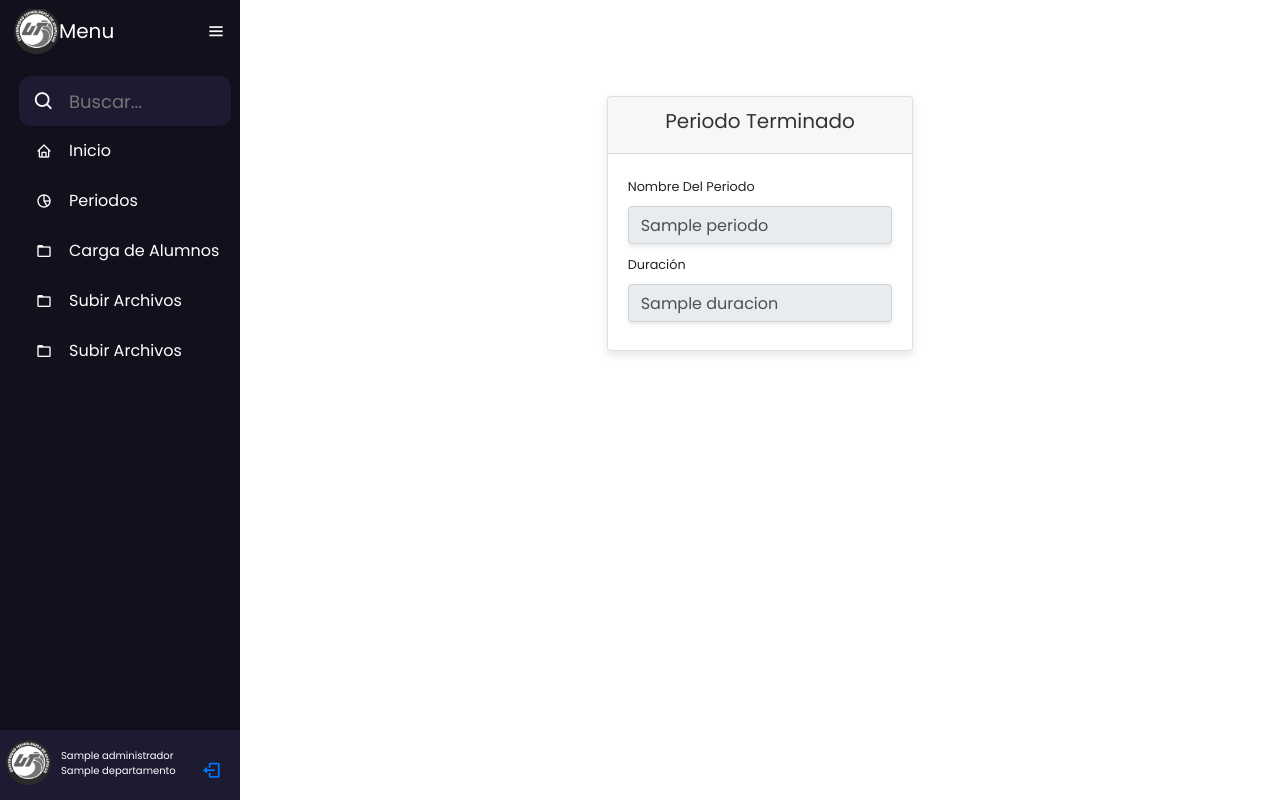
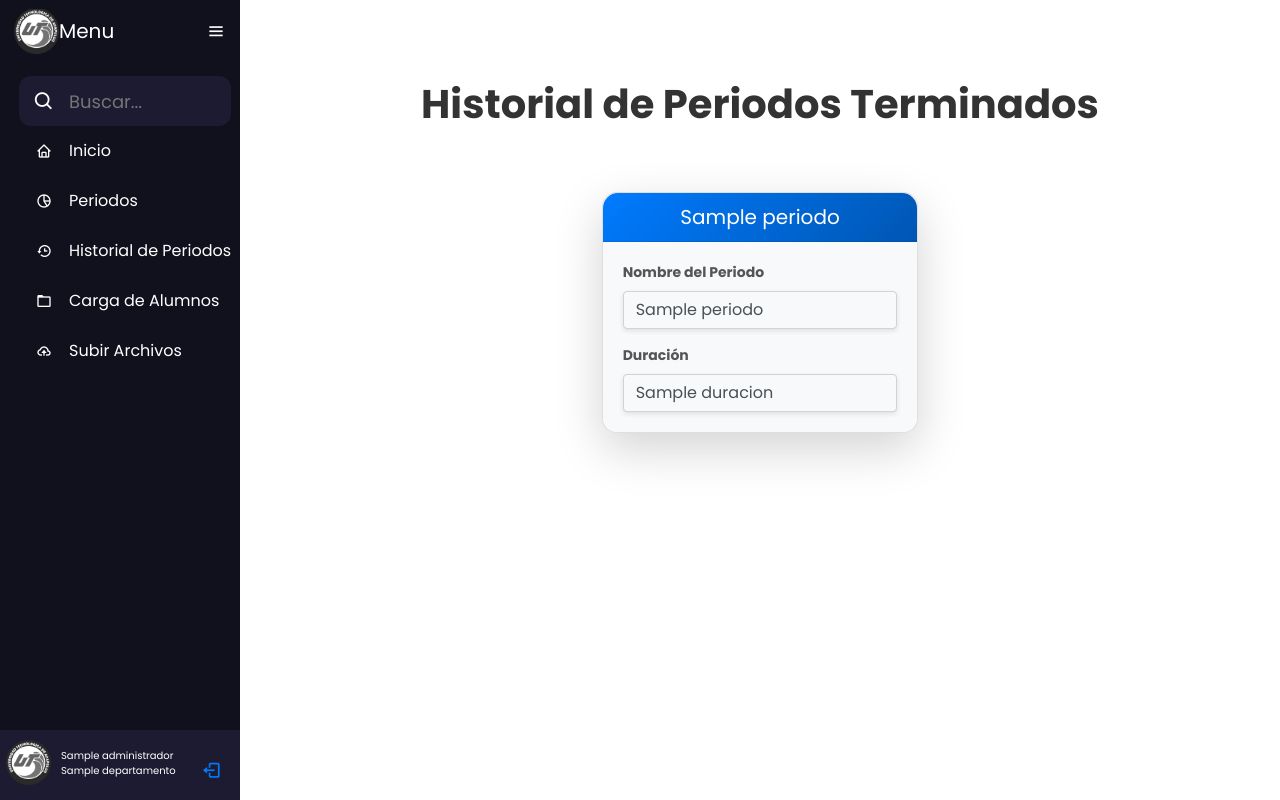
Before and after one commit to diazhdez/estadias-alumnos, a Flask app: template app/templates/Vinculacion/historialPeriodos.html in a window 1280 px wide. Run offline with Flask 3, Linux system fonts and the light colour scheme; the template is opened without the code that fills it: most values are stand-ins (such as "Sample title", 1, 10 or a date in 2020); one stand-in notice (Sample message) is shown; some libraries are stand-ins or nearby versions.

Commit message:
HybridXHeart

```diff
--- a/app/static/css/alumnos.css
+++ b/app/static/css/alumnos.css
@@ -233,6 +233,11 @@ body {
     font-size: 15px;
     padding: 15px;
     border-bottom: 1px solid #dee2e6;
+}
+
+.alumnos-table-list tbody tr {
+    cursor: pointer;
+    transition: background-color 0.3s ease;
 }
 
 .alumnos-container .alumnos-table-list tbody tr:hover {
--- a/app/templates/Vinculacion/alumnos.html
+++ b/app/templates/Vinculacion/alumnos.html
@@ -71,6 +71,12 @@
 
         <button type="button" class="btn" data-bs-toggle="modal" data-bs-target="#exampleModal">Agregar Alumno</button>
     </div>
+
+        <!-- Texto explicativo -->
+        <p class="text-muted text-center mb-3">
+            Haz <strong>doble clic</strong> en una fila para desglosar el sidebar con las actividades del alumno.
+        </p>
+
     <div class="table-container-list">
         <table class="alumnos-table-list">
             <thead>
--- a/app/templates/Vinculacion/historialPeriodos.html
+++ b/app/templates/Vinculacion/historialPeriodos.html
@@ -1,7 +1,7 @@
 <!-- templates/iniciar_periodo.html -->
 {% extends "base.html" %}
 
-{% block title %}Iniciar Periodo{% endblock %}
+{% block title %}Historial de Periodos{% endblock %}
 
 {% block styles %}
 <!-- Incluir estilos específicos para esta página -->
@@ -16,35 +16,32 @@
 {% endblock %}
 
 {% block content %}
-<div class="container mt-4 d-flex flex-column align-items-center">
-    {% with messages = get_flashed_messages(with_categories=true) %}
-    {% if messages %}
-    {% for category, message in messages %}
-    <div style="width: 25%; position: fixed; top: 20%; right: 10%; z-index: 1050;"
-        class="alert alert-{{ category }} alert-dismissible fade show flash-message" role="alert">
-        {{ message }}
-    </div>
-    {% endfor %}
-    {% endif %}
-    {% endwith %}
+<div class="container mt-5">
+    <!-- Título principal -->
+    <h1 class="text-center mb-5" style="font-weight: 700; color: #333;">Historial de Periodos Terminados</h1>
 
-    <!-- Contenedor de tarjetas de periodos -->
-    <div class="row mt-4 w-100 d-flex justify-content-center">
-        {% for Periodos in Periodos %}
-        <div class="col-md-4 mb-4">
-            <div class="card h-100">
-                <div class="card-header text-center">
-                    <h5>Periodo Terminado</h5>
-                </div>
-                <div class="card-body">
-                    <label><small>Nombre Del Periodo</small></label>
-                    <input type="text" class="form-control mb-2" value="{{ Periodos.NombrePeriodo }}" readonly>
-                    <label><small>Duración</small></label>
-                    <input type="text" class="form-control mb-2" value="{{ Periodos.Duracion }}" readonly>
+    <!-- Contenedor de tarjetas -->
+    <div class="row d-flex justify-content-center">
+        {% if Periodos %}
+            {% for Periodo in Periodos %}
+            <div class="col-md-4 mb-4">
+                <div class="card h-100 shadow-lg" style="border-radius: 15px; transition: transform 0.3s ease-in-out;">
+                    <div class="card-header text-center text-white"
+                        style="border-top-left-radius: 15px; border-top-right-radius: 15px; background: linear-gradient(135deg, #007bff, #0056b3);">
+                        <h5 class="mb-0">{{ Periodo.NombrePeriodo }}</h5>
+                    </div>
+                    <div class="card-body" style="background-color: #f8f9fa; border-bottom-left-radius: 15px; border-bottom-right-radius: 15px;">
+                        <p class="mb-2" style="font-size: 14px; font-weight: bold; color: #555;">Nombre del Periodo</p>
+                        <div class="form-control mb-3 bg-light" readonly>{{ Periodo.NombrePeriodo }}</div>
+                        <p class="mb-2" style="font-size: 14px; font-weight: bold; color: #555;">Duración</p>
+                        <div class="form-control bg-light" readonly>{{ Periodo.Duracion }}</div>
+                    </div>
                 </div>
             </div>
-        </div>
-        {% endfor %}
+            {% endfor %}
+        {% else %}
+            <p class="text-muted">No hay periodos terminados registrados.</p>
+        {% endif %}
     </div>
 </div>
 {% endblock %}
--- a/app/templates/base.html
+++ b/app/templates/base.html
@@ -37,15 +37,15 @@
                 <span class="tooltip">Periodos</span>
             </li>
             <li>
+                <a href="{{ url_for('Vinculacion.historialPeriodos') }}"><i class='bx bx-history'></i><span class="links_name">Historial de Periodos</span></a>
+                <span class="tooltip">Historial de Periodos</span>
+            </li>
+            <li>
                 <a href="{{ url_for('Vinculacion.carga') }}"><i class='bx bx-folder'></i><span class="links_name">Carga de Alumnos</span></a>
                 <span class="tooltip">Carga</span>
             </li>
             <li>
-                <a href="{{ url_for('Vinculacion.archivos_vinculacion') }}"><i class='bx bx-folder'></i><span class="links_name">Subir Archivos</span></a>
-                <span class="tooltip">Archivos</span>
-            </li>
-            <li>
-                <a href="{{ url_for('Vinculacion.configuracion_vinculacion') }}"><i class='bx bx-folder'></i><span class="links_name">Subir Archivos</span></a>
+                <a href="{{ url_for('Vinculacion.archivos_vinculacion') }}"><i class='bx bx-cloud-upload'></i><span class="links_name">Subir Archivos</span></a>
                 <span class="tooltip">Archivos</span>
             </li>
         </ul>
```
